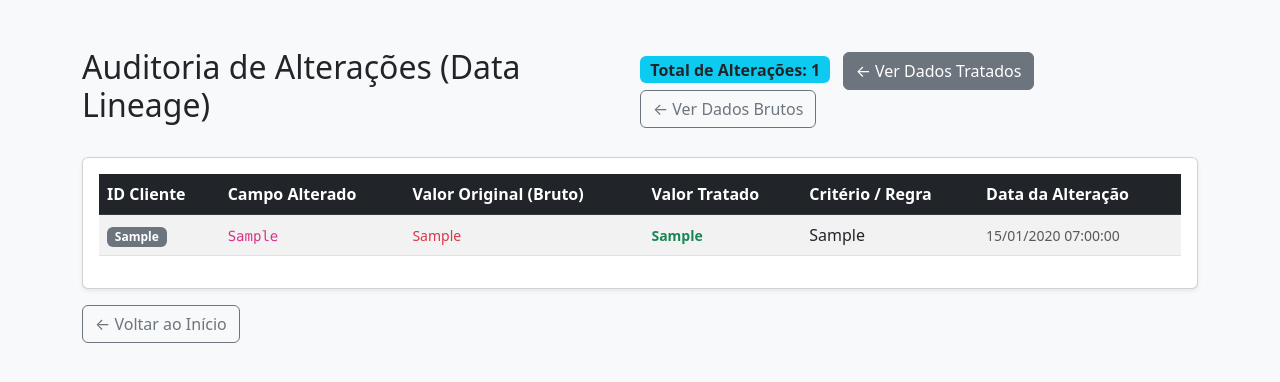
After one commit to fernandosilvaruy-ops/Projeto-Integrador-Primora, a Django app: page /clientes/auditoria/ in a window 1280 px wide. The commit adds this page. Shown: the top 382 px of the page. Run offline with Django 5.2, Linux system fonts and the light colour scheme; tables that the repository leaves empty hold one stand-in row (values such as "Sample post").

Commit message:
pequenos ajustes na classe auditoria, adição da classe ao loader.py, e criação de pagina para visualização de campos auterados no ETL

```diff
--- a/web/cliente/models.py
+++ b/web/cliente/models.py
@@ -34,12 +34,15 @@ class ClienteTratado(models.Model):
 
 class AuditoriaAlteracao(models.Model):
     cliente = models.ForeignKey(
-    Cliente, on_delete=models.PROTECT,
-    related_name='auditoria_altera'
+        'ClienteTratado', on_delete=models.CASCADE,
+        related_name='auditoria_altera', null=True, blank=True
     )
-    id_cliente = models.IntegerField()
+    id_cliente = models.CharField(max_length=50)
     campo_alterado = models.CharField(max_length=100)
     valor_original = models.TextField(null=True, blank=True)
     valor_tratado = models.TextField(null=True, blank=True)
     criterio = models.CharField(max_length=225)
     data_alteracao = models.DateTimeField(auto_now_add=True)
+
+    def __str__(self):
+        return f"Cliente {self.id_cliente} - {self.campo_alterado} alterado"
--- /dev/null
+++ b/web/cliente/templates/cliente/auditoria.html
@@ -0,0 +1,59 @@
+<!DOCTYPE html>
+<html lang="pt">
+<head>
+    <meta charset="UTF-8">
+    <title>Auditoria de Alterações - Pipeline ETL</title>
+    <link href="https://cdn.jsdelivr.net/npm/bootstrap@5.3.0/dist/css/bootstrap.min.css" rel="stylesheet">
+</head>
+<body class="bg-light">
+    <div class="container my-5">
+        <div class="d-flex justify-content-between align-items-center mb-4">
+            <h2>Auditoria de Alterações (Data Lineage)</h2>
+            <div>
+                <span class="badge bg-info text-dark fs-6 me-2">Total de Alterações: {{ total_registos }}</span>
+                <a href="{% url 'clientes_tratados' %}" class="btn btn-secondary">&larr; Ver Dados Tratados</a>
+                <a href="{% url 'lista_clientes' %}" class="btn btn-outline-secondary">&larr; Ver Dados Brutos</a>
+            </div>
+        </div>
+
+        <div class="card shadow-sm">
+            <div class="card-body">
+                <div class="table-responsive">
+                    <table class="table table-striped table-hover align-middle">
+                        <thead class="table-dark">
+                            <tr>
+                                <th>ID Cliente</th>
+                                <th>Campo Alterado</th>
+                                <th>Valor Original (Bruto)</th>
+                                <th>Valor Tratado</th>
+                                <th>Critério / Regra</th>
+                                <th>Data da Alteração</th>
+                            </tr>
+                        </thead>
+                        <tbody>
+                            {% for audit in auditorias %}
+                            <tr>
+                                <td><span class="badge bg-secondary">{{ audit.id_cliente }}</span></td>
+                                <td><code>{{ audit.campo_alterado }}</code></td>
+                                <td class="text-danger"><small>{{ audit.valor_original }}</small></td>
+                                <td class="text-success fw-bold"><small>{{ audit.valor_tratado }}</small></td>
+                                <td>{{ audit.criterio }}</td>
+                                <td><small class="text-muted">{{ audit.data_alteracao|date:"d/m/Y H:i:s" }}</small></td>
+                            </tr>
+                            {% empty %}
+                            <tr>
+                                <td colspan="6" class="text-center text-muted py-4">Nenhum registo de auditoria encontrado.</td>
+                            </tr>
+                            {% endfor %}
+                        </tbody>
+                    </table>
+                </div>
+            </div>
+        </div>
+
+        <div class="mt-3">
+            <a href="{% url 'lista_clientes' %}" class="btn btn-outline-secondary">&larr; Voltar ao Início</a>
+        </div>
+    </div>
+</body>
+</html>
--- a/web/cliente/templates/cliente/clientes_tratados.html
+++ b/web/cliente/templates/cliente/clientes_tratados.html
@@ -55,6 +55,7 @@
 
         <div class="mt-3">
             <a href="{% url 'lista_clientes' %}" class="btn btn-secondary">&larr; Voltar à página principal</a>
+            <a href="{% url 'lista_auditoria' %}" class="btn btn-warning">Ver Auditoria de Alterações</a>
         </div>
     </div>
 </body>
--- a/web/cliente/templates/cliente/lista.html
+++ b/web/cliente/templates/cliente/lista.html
@@ -12,6 +12,7 @@
             <div>
                 <span class="badge bg-secondary fs-6 me-2">Total: {{ total_registos }}</span>
                 <a href="{% url 'clientes_tratados' %}" class="btn btn-primary">Ver Dados Tratados &rarr;</a>
+                <a href="{% url 'lista_auditoria' %}" class="btn btn-warning">Ver Auditoria de Alterações</a>
             </div>
         </div>
 
--- a/web/cliente/urls.py
+++ b/web/cliente/urls.py
@@ -2,9 +2,7 @@ from django.urls import path
 from . import views
 
 urlpatterns = [
-    # Rota principal de clientes (ficará em /clientes/)
     path('', views.listar_clientes, name='lista_clientes'),
-
-    # Rota de dados tratados (ficará em /clientes/tratados/)
-    path('tratados/', views.clientes_tratados_view, name='clientes_tratados'),
+    path('tratados/', views.clientes_tratados, name='clientes_tratados'),
+    path('auditoria/', views.lista_auditoria, name='lista_auditoria'),
 ]
--- a/web/cliente/views.py
+++ b/web/cliente/views.py
@@ -1,21 +1,17 @@
 from django.shortcuts import render
-from .models import ClienteBruto, ClienteTratado
-
+from .models import ClienteBruto, ClienteTratado, AuditoriaAlteracao
 
 def listar_clientes(request):
-    # pagina principal: mostra todos os clientes cadastrados no banco de dados PostgreSQL
     clientes = ClienteBruto.objects.all()
-    total_registos = clientes.count()
-    return render(request, 'cliente/lista.html', {
-        'clientes': clientes,
-        'total_registos': total_registos
-    })
+    context = {'clientes': clientes, 'total_registos': clientes.count()}
+    return render(request, 'cliente/lista.html', context)
 
-def clientes_tratados_view(request):
-    # Pagina de tratados: mostra apenas os clientes validados e limpos
+def clientes_tratados(request):
     clientes = ClienteTratado.objects.all()
-    total_registos = clientes.count()
-    return render(request, 'cliente/clientes_tratados.html', {
-        'clientes': clientes,
-        'total_registos': total_registos
-    })
+    context = {'clientes': clientes, 'total_registos': clientes.count()}
+    return render(request, 'cliente/clientes_tratados.html', context)
+
+def lista_auditoria(request):
+    auditorias = AuditoriaAlteracao.objects.all().order_by('-data_alteracao')
+    context = {'auditorias': auditorias, 'total_registos': auditorias.count()}
+    return render(request, 'cliente/auditoria.html', context)
```
Also changed, not shown: src/database/loader.py (+71 -32 lines), web/cliente/migrations/0004_auditoriaalteracao.py (added).
